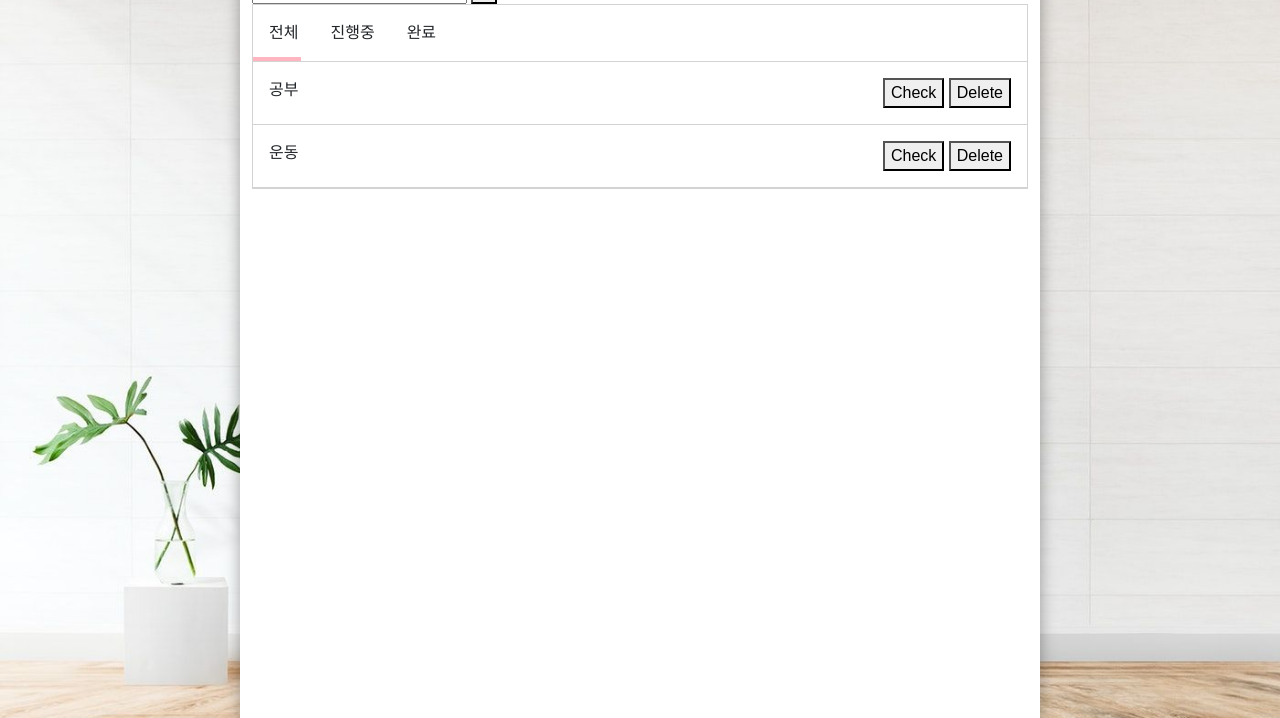
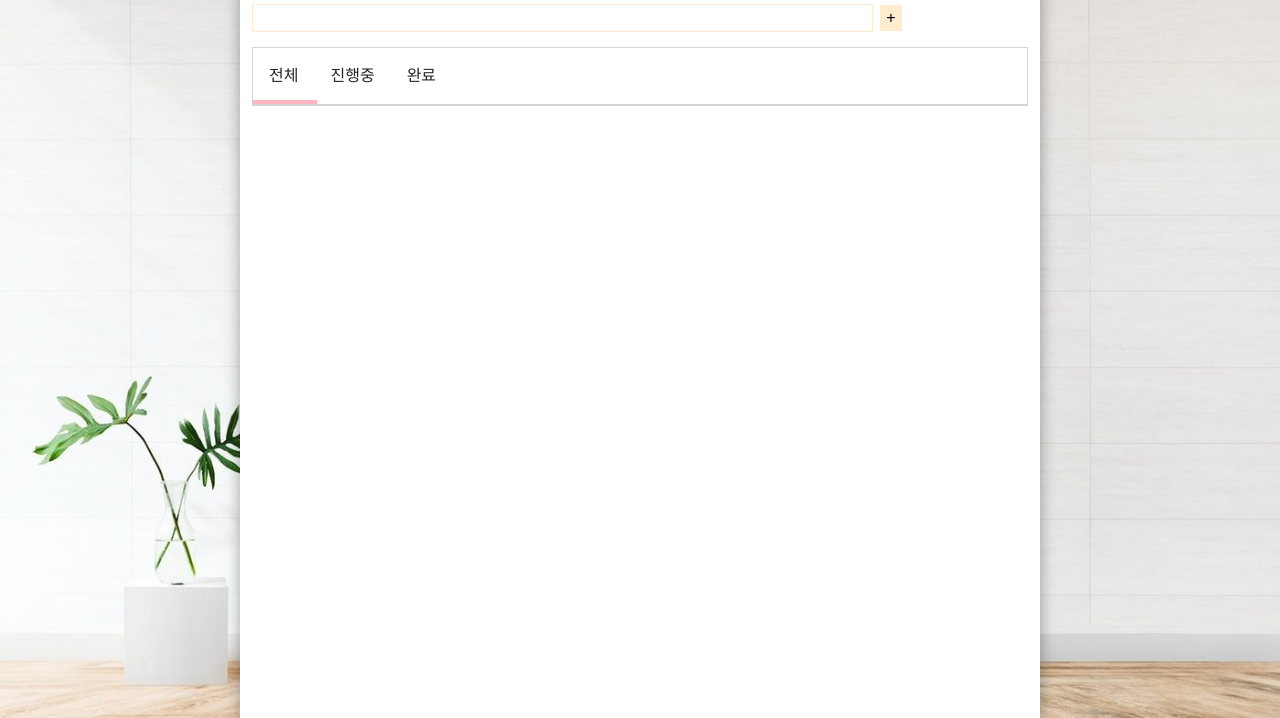
Before and after one commit to zeonghun/to-do-list, a plain HTML site: page index.html in a window 1280 px wide. Shown: the part 82-800 px from the top of the page. Drawn offline with nearby package versions, Linux system fonts and the light colour scheme.

Commit message:
second commit

```diff
--- a/index.html
+++ b/index.html
@@ -17,8 +17,8 @@
     <div class="container">
       <h1>To Do List</h1>
       <div class="input-area">
-        <input type="text" />
-        <button>+</button>
+        <input type="text" id="task-input" />
+        <button id="add-button">+</button>
       </div>
 
       <div class="task-area">
@@ -28,20 +28,7 @@
           <div>진행중</div>
           <div>완료</div>
         </div>
-        <div class="task">
-          <div>공부</div>
-          <div>
-            <button>Check</button>
-            <button>Delete</button>
-          </div>
-        </div>
-        <div class="task">
-          <div>운동</div>
-          <div>
-            <button>Check</button>
-            <button>Delete</button>
-          </div>
-        </div>
+        <div id="task-board"></div>
       </div>
     </div>
 
--- a/main.js
+++ b/main.js
@@ -5,3 +5,29 @@
 // '진행중', '완료' 탭을 누르면 언더바가 이동한다.
 // '진행중' 탭을 누르면 완료되지 않은 아이템이 출력된다.
 // '완료' 탭을 누르면 완료된 아이템이 출력된다.
+
+let taskInput=document.getElementById("task-input");
+let addButton=document.getElementById("add-button");
+let taskList=[]
+addButton.addEventListener("click",addTask);
+
+function addTask(){ // 할일을 추가
+    let taskContent=taskInput.value;
+    taskList.push(taskContent);
+    console.log(taskList);
+    render();
+}
+
+function render(){  // 추가된 할일을 출력
+    let resultHTML='';
+    for(let i=0; i<taskList.length; i++){
+        resultHTML += `<div class="task">
+        <div>${taskList[i]}</div>
+        <div>
+          <button>Check</button>
+          <button>Delete</button>
+        </div>
+      </div>`;
+    }
+    document.getElementById("task-board").innerHTML=resultHTML
+}
--- a/style.css
+++ b/style.css
@@ -11,6 +11,7 @@ body {
   min-height: 100vh;
   max-width: 800px;
   box-shadow: rgb(0 0 0 / 35%) 0px 5px 15px;
+  padding-top: 20px;
 }
 
 .task-area {
@@ -34,7 +35,7 @@ body {
   position: absolute;
   top: 52px;
   left: 0px;
-  width: 48px;
+  width: 64px;
   padding: 0px;
 }
 
@@ -44,3 +45,19 @@ body {
   border-bottom: 1px solid lightgray;
   padding: 1em;
 }
+
+#task-input{
+  width: 80%;
+  border: 1px solid blanchedalmond;
+}
+
+#add-button{
+  background-color: blanchedalmond;
+  border: none;
+  margin-left: 3px;
+}
+
+.input-area{
+  padding-top: 10px;
+  padding-bottom: 15px;
+}
```
